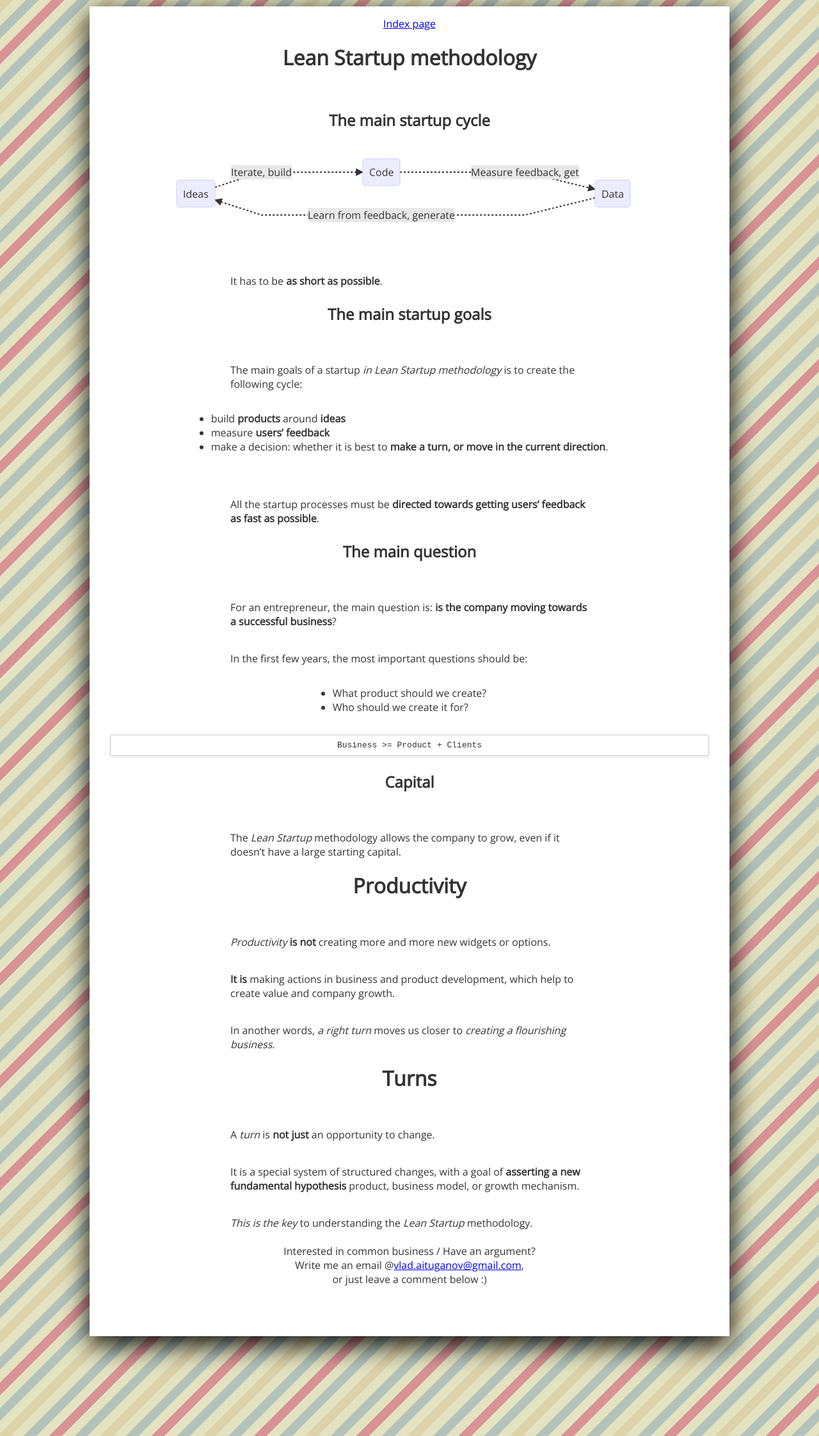
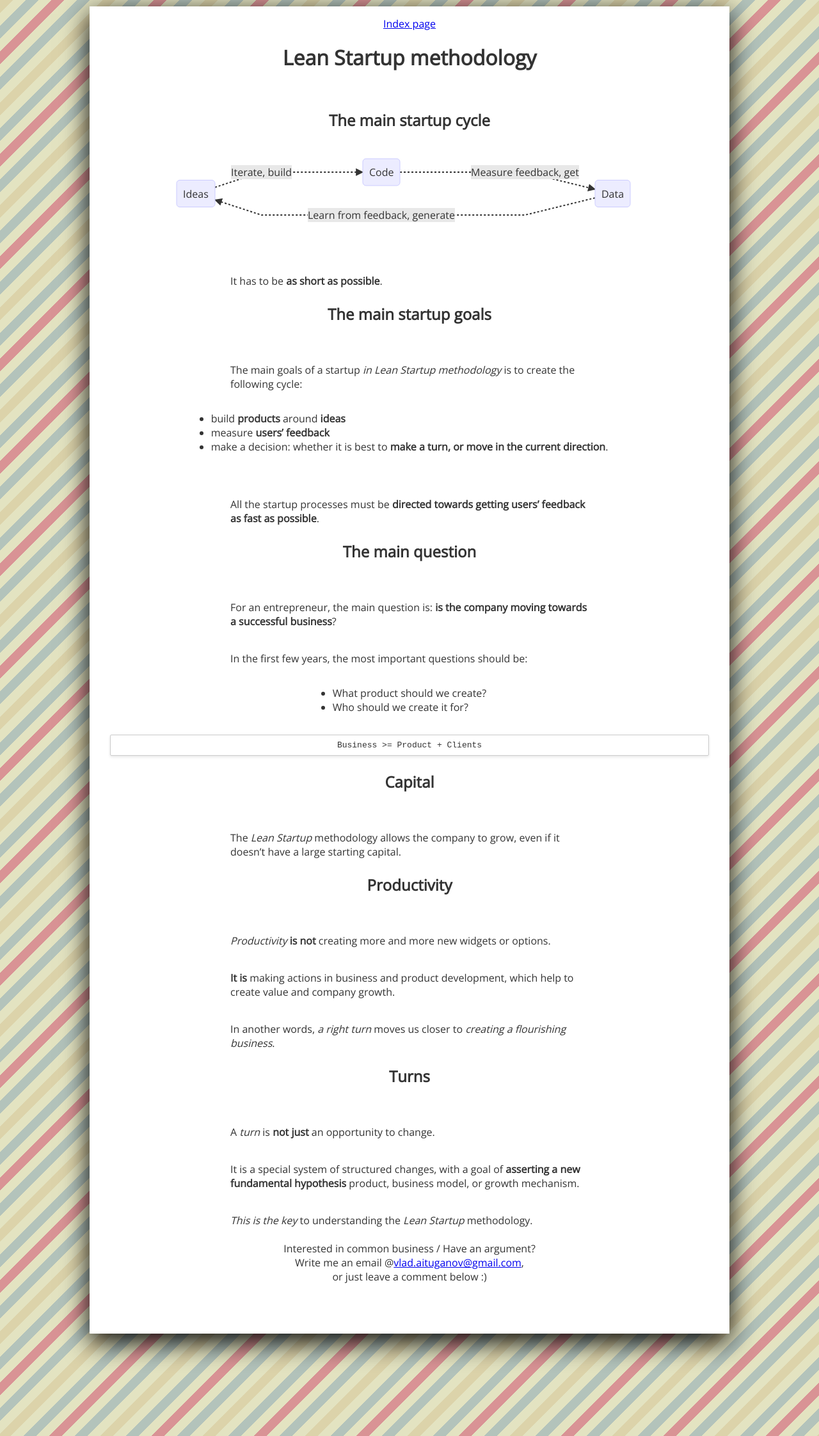
Before and after one commit to Naissur/Naissur.github.io, a Jekyll site: the page built from _posts/2016-04-22-lean.md, in a window 1280 px wide. Shown: the whole page at 64% size. Built offline with Jekyll 4.4.1, drawn with Linux system fonts in a browser that asks for light colours; comment, search, counter and statistics services are not loaded.

```diff
--- a/_posts/2016-04-22-lean.md
+++ b/_posts/2016-04-22-lean.md
@@ -47,7 +47,7 @@ Business >= Product + Clients
 
 The *Lean Startup* methodology allows the company to grow, even if it doesn't have a large starting capital.
 
-# Productivity
+## Productivity
 
 *Productivity* **is not** creating more and more new widgets or options.
 
@@ -55,7 +55,7 @@ The *Lean Startup* methodology allows the company to grow, even if it doesn't ha
 
 In another words, *a right turn* moves us closer to *creating a flourishing business*.
 
-# Turns
+## Turns
 
 A *turn* is **not just** an opportunity to change.
 
```
